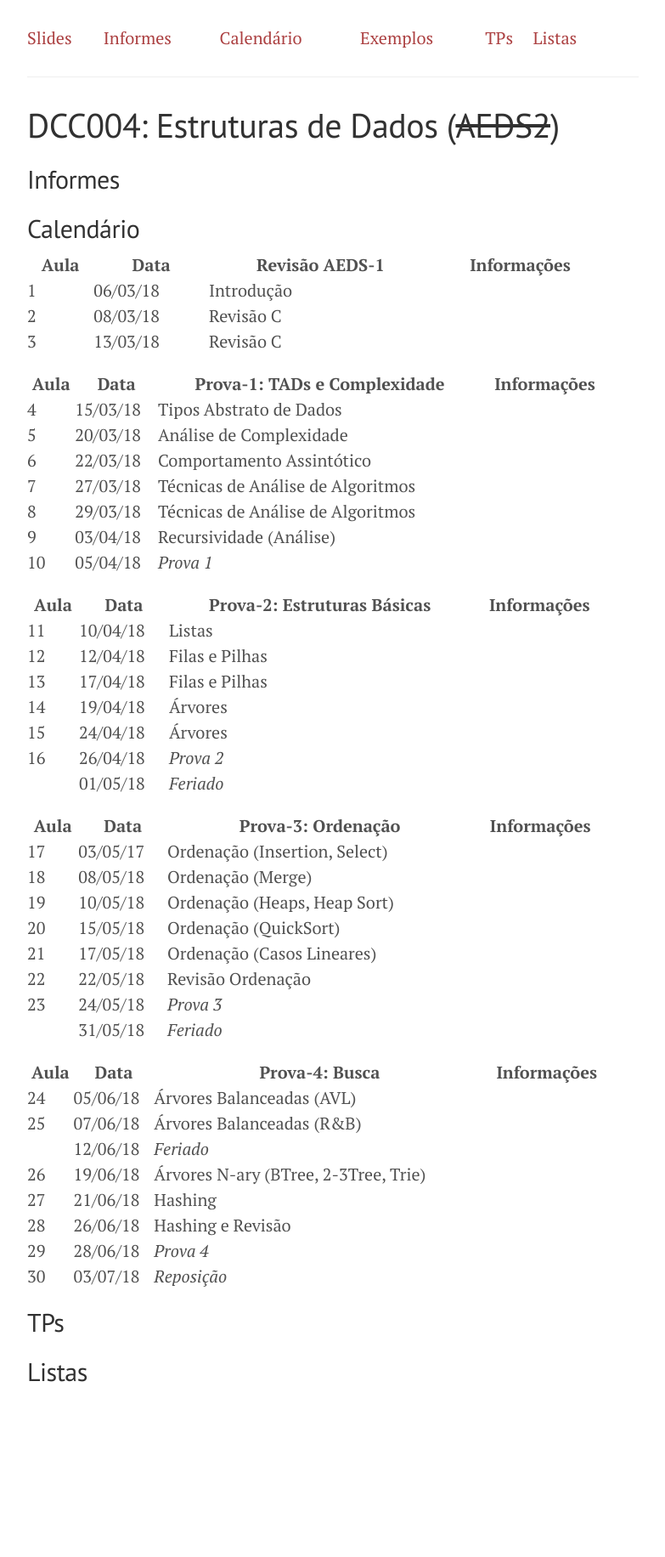
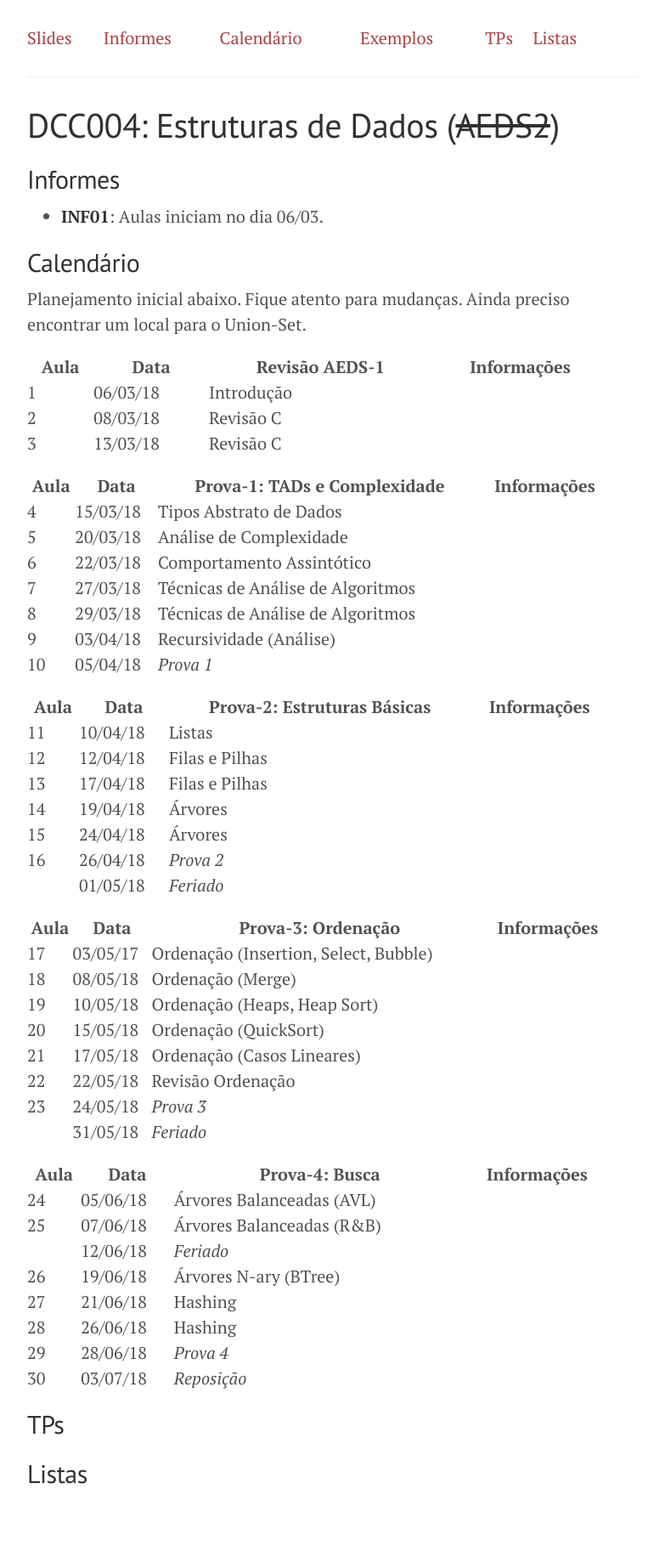
Before and after one commit to flaviovdf/flaviovdf.github.io, a Jekyll site: the page built from teaching/estruturas-de-dados/index.md, in a window 1280 px wide. Shown: the whole page at 85% size, without its empty margins (248-1031 px from the left). Built offline with Jekyll 4.4.1, drawn with Linux system fonts in a browser that asks for light colours; before the commit the page ends 1712 px from its top, so only the background shows below that.

Commit message:
Adicionando informes

```diff
--- a/teaching/estruturas-de-dados/index.md
+++ b/teaching/estruturas-de-dados/index.md
@@ -10,7 +10,12 @@ layout: page
 
 ## Informes
 
+* **INF01**: Aulas iniciam no dia 06/03.
+
 ## Calendário
+
+Planejamento inicial abaixo. Fique atento para mudanças. Ainda preciso
+encontrar um local para o Union-Set.
 
 | Aula | Data     | Revisão AEDS-1                           | Informações  |
 |------|----------|------------------------------------------|--------------|
@@ -40,7 +45,7 @@ layout: page
 
 | Aula | Data     | Prova-3: Ordenação                       | Informações  |
 |------|----------|------------------------------------------|--------------|
-| 17   | 03/05/17 | Ordenação (Insertion, Select)            |              |
+| 17   | 03/05/17 | Ordenação (Insertion, Select, Bubble)    |              |
 | 18   | 08/05/18 | Ordenação (Merge)                        |              |
 | 19   | 10/05/18 | Ordenação (Heaps, Heap Sort)             |              |
 | 20   | 15/05/18 | Ordenação (QuickSort)                    |              |
@@ -54,9 +59,9 @@ layout: page
 | 24   | 05/06/18 | Árvores Balanceadas (AVL)                |              |
 | 25   | 07/06/18 | Árvores Balanceadas (R&B)                |              |
 |      | 12/06/18 | *Feriado*                                |              |
-| 26   | 19/06/18 | Árvores N-ary (BTree, 2-3Tree, Trie)     |              |
+| 26   | 19/06/18 | Árvores N-ary (BTree)                    |              |
 | 27   | 21/06/18 | Hashing                                  |              |
-| 28   | 26/06/18 | Hashing e Revisão                        |              |
+| 28   | 26/06/18 | Hashing                                  |              |
 | 29   | 28/06/18 | *Prova 4*                                |              |
 | 30   | 03/07/18 | *Reposição*                              |              |
 
```
